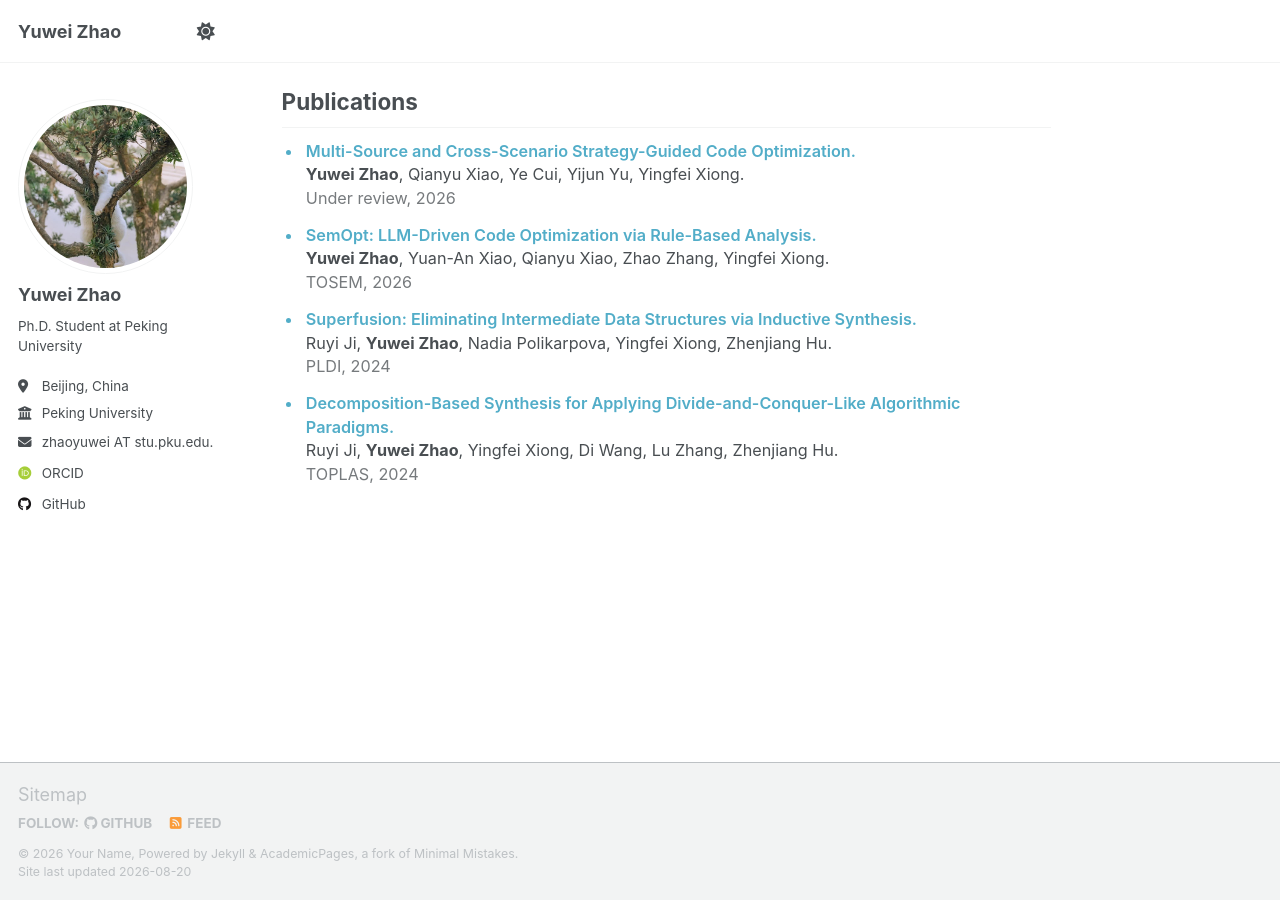
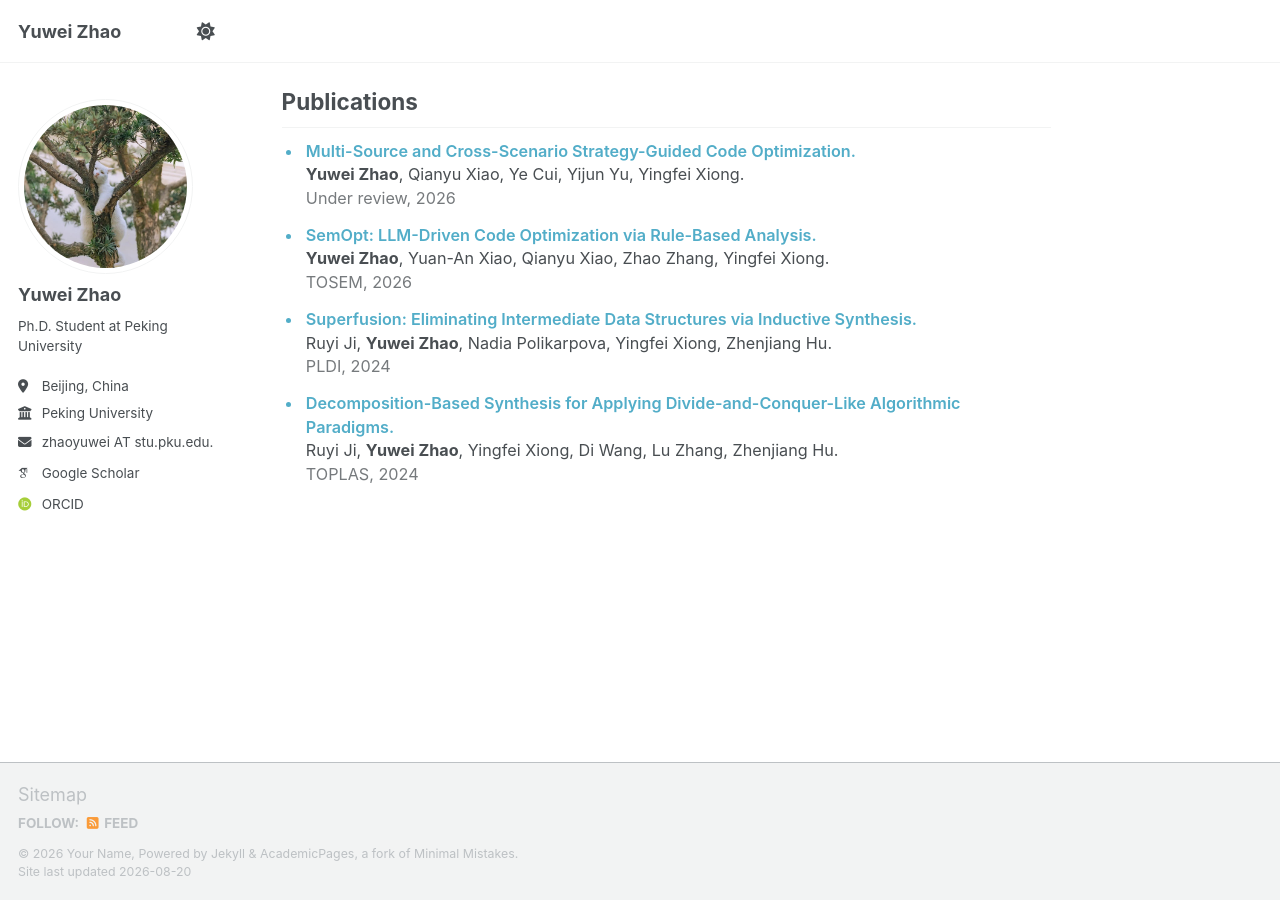
Before and after one commit to fyrsta7/fyrsta7.github.io, a Jekyll site: the page built from _pages/about.md, in a window 1280 px wide and 900 px high, scrolled down 585 px. Built offline with Jekyll 4.4.1, drawn with Linux system fonts in a browser that asks for light colours; some web fonts are replaced; a script that is not in the unit is left out; some of the changed lines change nothing that is shown.

Commit message:
Replace homepage GitHub link with Scholar

```diff
--- a/_config.yml
+++ b/_config.yml
@@ -35,7 +35,7 @@
   # Academic websites
   academia         : # URL
   arxiv            : # URL - Update with the correct link to your profile
-  googlescholar    : # "https://scholar.google.com/citations?user=PS_CX0AAAAAJ"
+  googlescholar    : "https://scholar.google.com/citations?user=5pvsEVsAAAAJ&hl=en"
   inspire-hep      : # URL
   impactstory      : # URL
   orcid            : "https://orcid.org/0009-0004-6392-3096"
@@ -51,7 +51,7 @@
   bitbucket        : # Username - Update with your username on the site
   codepen          : # Username
   dribbble         : # Username
-  github           : "fyrsta7"
+  github           : # Username
   kaggle           : # Username
   stackoverflow    : # User number or user number and name (i.e., use "1" or "1/jeff-atwood")
 
```
